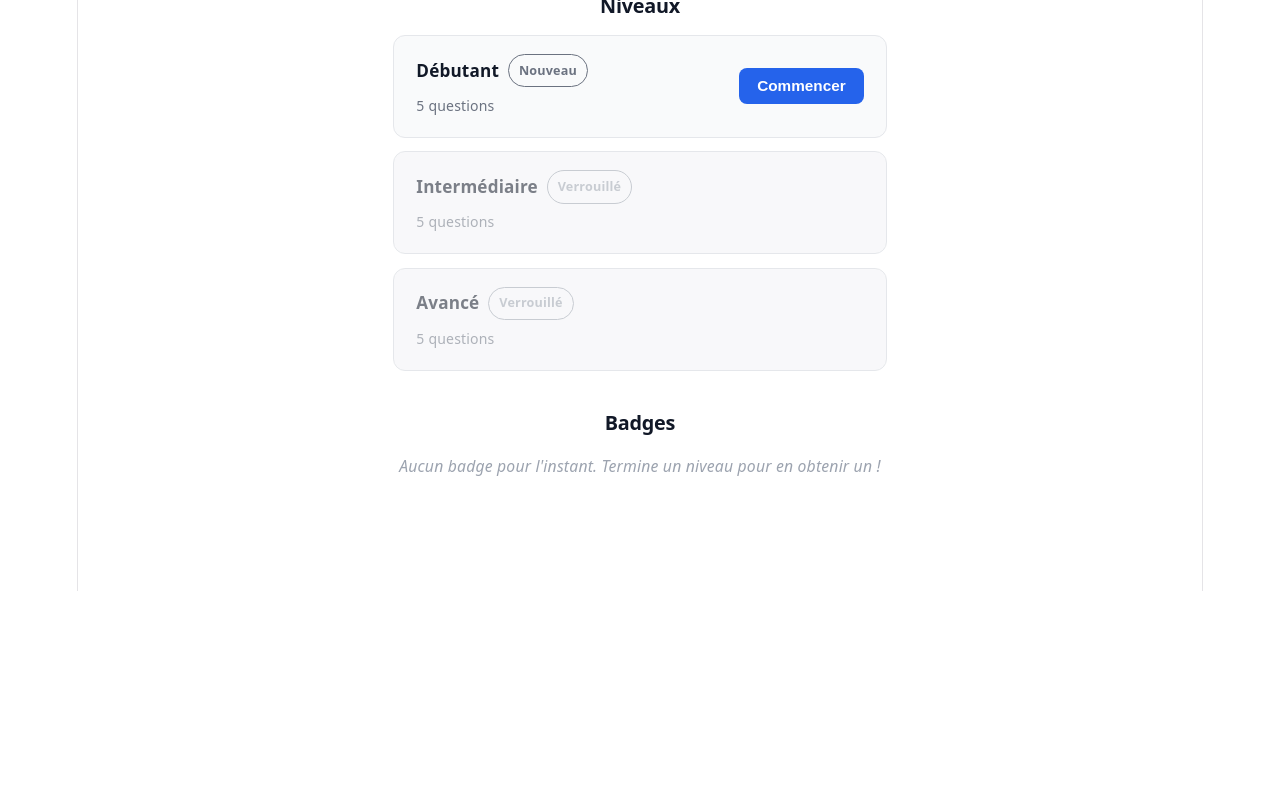
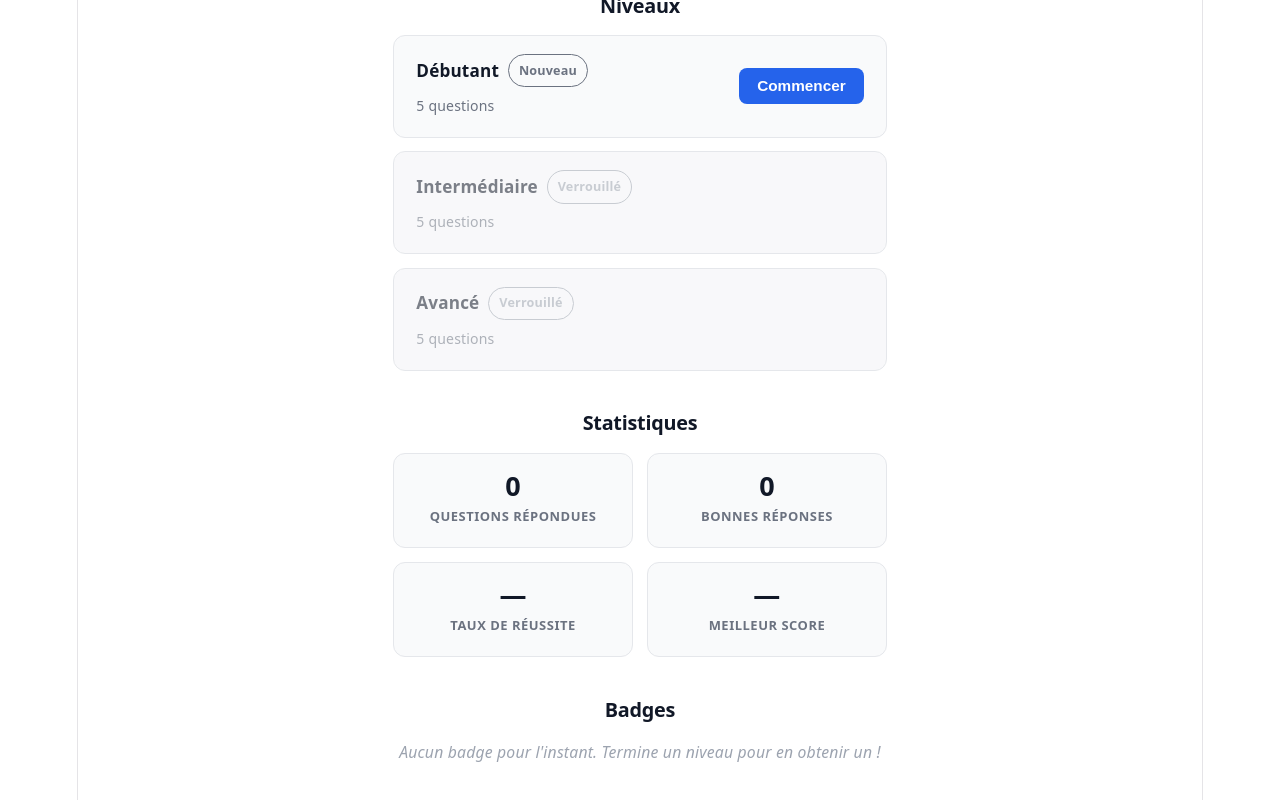
Before and after one commit to liabra/vibebug, a React (Vite) app: page /profile in a window 1280 px wide. Shown: the part 600-1400 px from the top of the page. Before the commit the page ends 1191 px from the top, so only its background shows below. Built offline with nearby package versions, Linux system fonts and the light colour scheme.

Commit message:
Add player statistics to profile with backward-compatible local storage

```diff
--- a/src/pages/ProfilePage.jsx
+++ b/src/pages/ProfilePage.jsx
@@ -1,7 +1,7 @@
 import { useState } from 'react'
 import { useNavigate } from 'react-router-dom'
 import { bashChallenges } from '../data/bashChallenges'
-import { getSaved, getLevelStatus, getBadge, getTotalXp, getCompletedCount, getUsername, setUsername } from '../utils/progressUtils'
+import { getSaved, getLevelStatus, getBadge, getTotalXp, getCompletedCount, getGlobalStats, getUsername, setUsername } from '../utils/progressUtils'
 
 const STATUS_META = {
   locked:    { label: 'Verrouillé', color: '#9ca3af', bg: '#f3f4f6', border: '#d1d5db' },
@@ -33,6 +33,7 @@ export default function ProfilePage() {
   const completedCount = getCompletedCount(levelEntries)
   const globalPct      = Math.round((completedCount / total) * 100)
   const badges         = levels.map(l => l.badge).filter(Boolean)
+  const stats          = getGlobalStats(levelEntries)
 
   return (
     <div style={styles.page}>
@@ -147,6 +148,33 @@ export default function ProfilePage() {
               </div>
             )
           })}
+        </div>
+      </div>
+
+      {/* Statistiques */}
+      <div style={styles.section}>
+        <h2 style={styles.sectionTitle}>Statistiques</h2>
+        <div style={styles.statsGrid}>
+          <div style={styles.statCell}>
+            <span style={styles.statCellValue}>{stats.totalAnswered}</span>
+            <span style={styles.statCellLabel}>Questions répondues</span>
+          </div>
+          <div style={styles.statCell}>
+            <span style={styles.statCellValue}>{stats.totalCorrect}</span>
+            <span style={styles.statCellLabel}>Bonnes réponses</span>
+          </div>
+          <div style={styles.statCell}>
+            <span style={styles.statCellValue}>
+              {stats.successRate !== null ? `${stats.successRate} %` : '—'}
+            </span>
+            <span style={styles.statCellLabel}>Taux de réussite</span>
+          </div>
+          <div style={styles.statCell}>
+            <span style={styles.statCellValue}>
+              {stats.bestPct !== null ? `${stats.bestPct} %` : '—'}
+            </span>
+            <span style={styles.statCellLabel}>Meilleur score</span>
+          </div>
         </div>
       </div>
 
@@ -287,6 +315,35 @@ const styles = {
     letterSpacing: '0.04em',
     fontWeight: '600',
   },
+  statsGrid: {
+    display: 'grid',
+    gridTemplateColumns: 'repeat(2, 1fr)',
+    gap: '0.75rem',
+  },
+  statCell: {
+    display: 'flex',
+    flexDirection: 'column',
+    alignItems: 'center',
+    gap: '0.25rem',
+    padding: '1rem 0.75rem',
+    background: '#f9fafb',
+    border: '1px solid #e5e7eb',
+    borderRadius: '12px',
+    textAlign: 'center',
+  },
+  statCellValue: {
+    fontSize: '1.5rem',
+    fontWeight: '800',
+    color: '#111827',
+    lineHeight: 1,
+  },
+  statCellLabel: {
+    fontSize: '0.72rem',
+    color: '#6b7280',
+    textTransform: 'uppercase',
+    letterSpacing: '0.04em',
+    fontWeight: '600',
+  },
   section: {
     marginBottom: '2.25rem',
   },
--- a/src/utils/progressUtils.js
+++ b/src/utils/progressUtils.js
@@ -64,6 +64,44 @@ export function setUsername(name) {
 }
 
 /**
+ * Statistiques globales calculées depuis les données localStorage existantes.
+ * Compatible avec les anciennes sauvegardes : chaque champ manquant est ignoré.
+ *
+ * - totalAnswered : questions répondues (exact pour niveaux terminés,
+ *                  approximatif via currentIndex pour niveaux en cours)
+ * - totalCorrect  : bonnes réponses cumulées
+ * - successRate   : pourcentage global (null si aucune donnée)
+ * - bestPct       : meilleur score sur un niveau terminé (null si aucun)
+ */
+export function getGlobalStats(levelEntries) {
+  let totalAnswered = 0
+  let totalCorrect = 0
+  let bestPct = null
+
+  for (const [id] of levelEntries) {
+    const saved = getSaved(id)
+    if (!saved) continue
+
+    if (saved.completed && saved.total != null) {
+      totalAnswered += saved.total
+      totalCorrect += saved.score ?? 0
+      const pct = Math.round(((saved.score ?? 0) / saved.total) * 100)
+      if (bestPct === null || pct > bestPct) bestPct = pct
+    } else if (!saved.completed && saved.currentIndex > 0) {
+      // currentIndex = prochain index à afficher = nombre de questions déjà répondues
+      totalAnswered += saved.currentIndex
+      totalCorrect += saved.score ?? 0
+    }
+  }
+
+  const successRate = totalAnswered > 0
+    ? Math.round((totalCorrect / totalAnswered) * 100)
+    : null
+
+  return { totalAnswered, totalCorrect, successRate, bestPct }
+}
+
+/**
  * Retourne le premier niveau "en cours" (non verrouillé, non terminé, avec progression).
  * Retourne null si aucun niveau n'est en cours.
  * Format : { id, title, saved }
```
